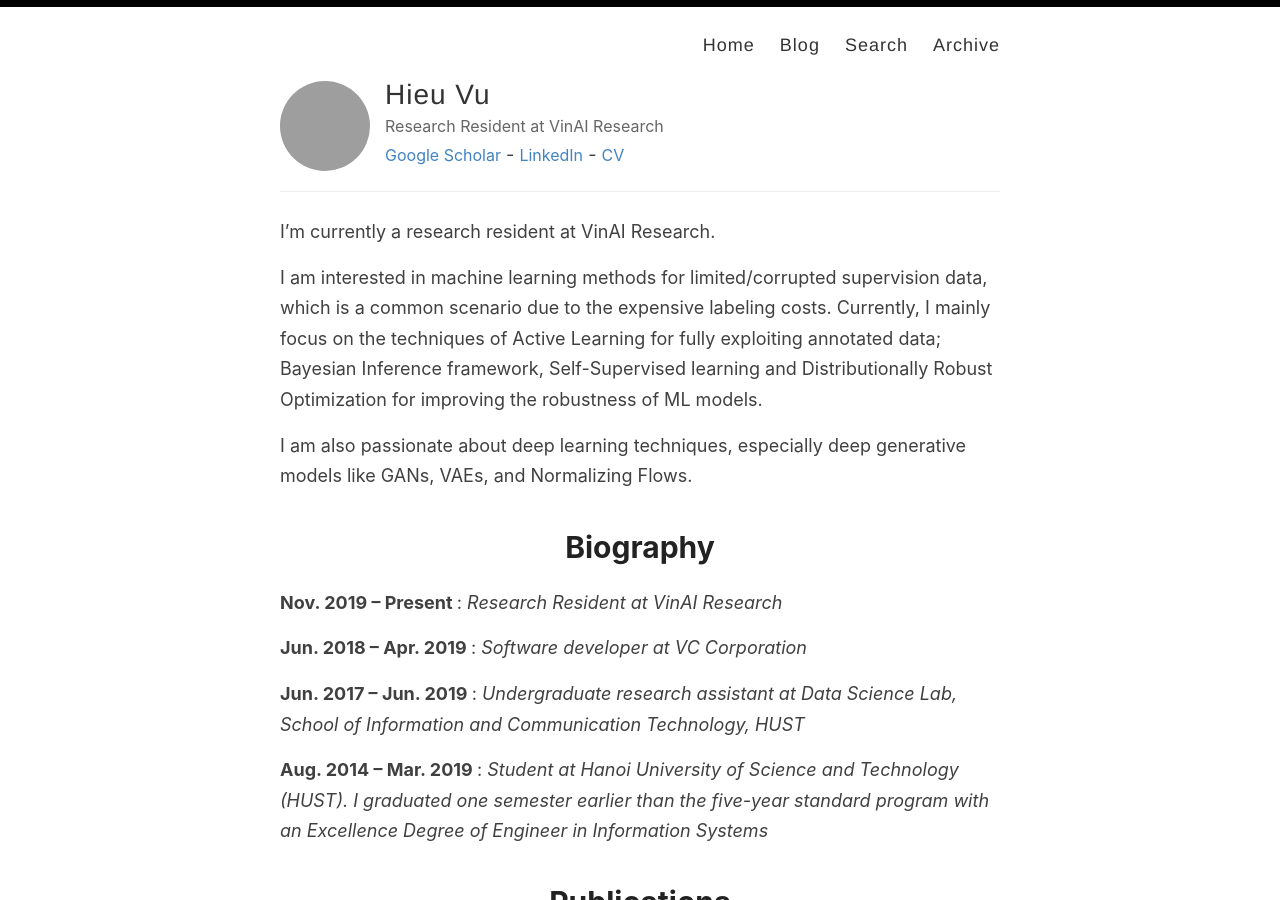
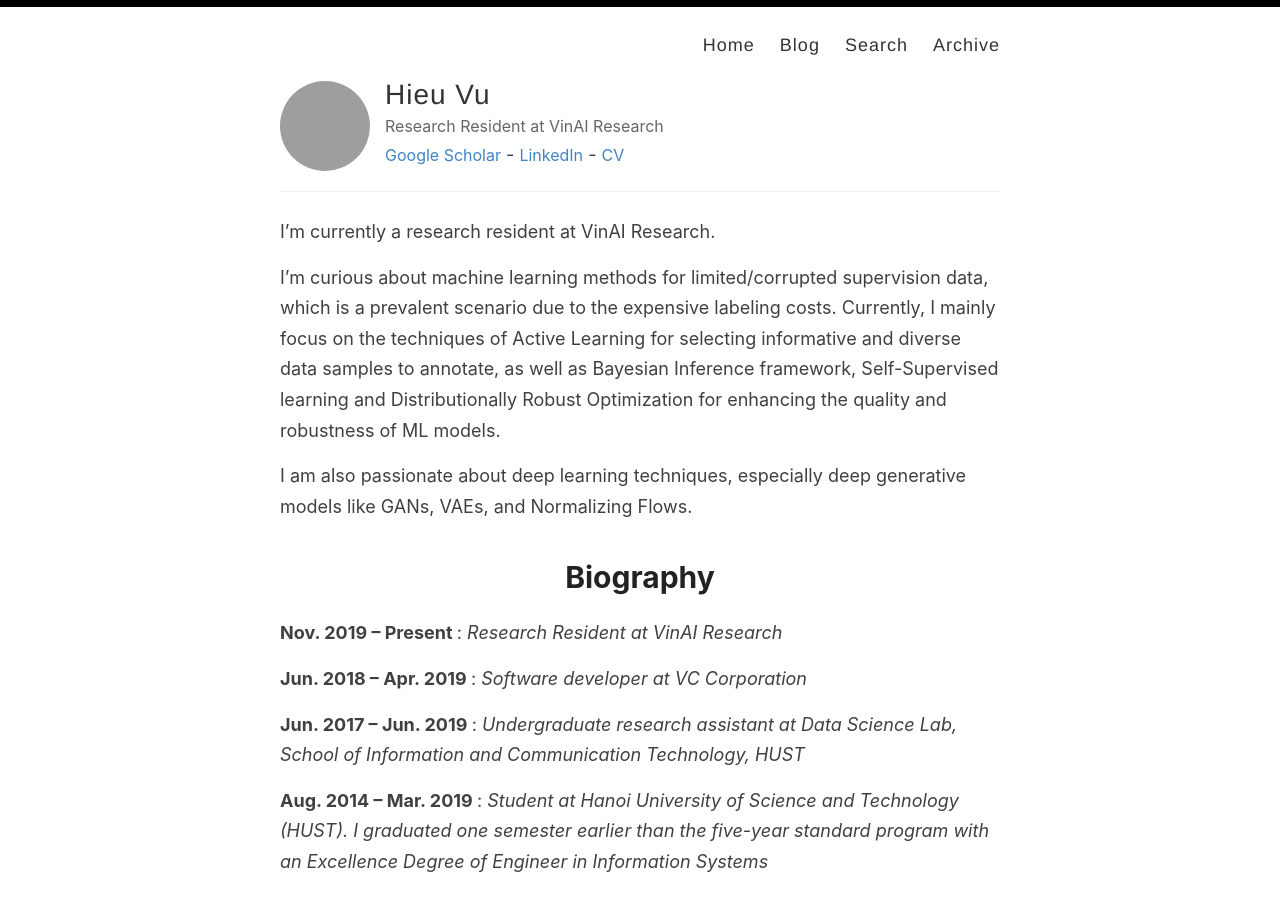
Before and after one commit to hieuvt29/hieuvt29.github.io, a Jekyll site: the page built from index.md, in a window 1280 px wide and 900 px high. Built offline with Jekyll 4.4.1, drawn with Linux system fonts in a browser that asks for light colours; part of the change alters nothing that is shown; grey boxes are pictures that could not be loaded.

Commit message:
add href

```diff
--- a/index.md
+++ b/index.md
@@ -5,7 +5,7 @@ usemathjax: true
 
 I'm currently a research resident at VinAI Research.
 
-I am interested in machine learning methods for limited/corrupted supervision data, which is a common scenario due to the expensive labeling costs. Currently, I mainly focus on the techniques of Active Learning for fully exploiting annotated data; Bayesian Inference framework, Self-Supervised learning and Distributionally Robust Optimization for improving the robustness of ML models.
+I'm curious about machine learning methods for limited/corrupted supervision data, which is a prevalent scenario due to the expensive labeling costs. Currently, I mainly focus on the techniques of Active Learning for selecting informative and diverse data samples to annotate, as well as Bayesian Inference framework, Self-Supervised learning and Distributionally Robust Optimization for enhancing the quality and robustness of ML models.
 
 I am also passionate about deep learning techniques, especially deep generative models like GANs, VAEs, and Normalizing Flows.
 
@@ -66,12 +66,12 @@ __Excellence scholarship for the academic year of 2018 − 2019__ <br>
 *Granted for top 1% students with highest CPA of School of Information and Communication Technology, HUST*
 
 # Mentors
-- [Viet-Anh Nguyen]()
-- [Toan Tran]()
-- [Khoat Than]()
+- [Viet-Anh Nguyen](https://vietanhnguyen.net)
+- [Toan Tran](https://researchers.adelaide.edu.au/profile/toan.m.tran)
+- [Khoat Than](https://scholar.google.com.vn/citations?user=z2_6ZRYAAAAJ)
 
 
 # Collaborators
-- [Man-Chung Yue]()
-- [Gustavo Carneiro]()
-- [Xuan Bui]()
+- [Man-Chung Yue](https://manchungyue.com/)
+- [Gustavo Carneiro](https://cs.adelaide.edu.au/~carneiro/)
+- [Xuan Bui](https://scholar.google.com.vn/citations?user=DSLkmeUAAAAJ)
```
Also changed, not shown: 1 other file.
